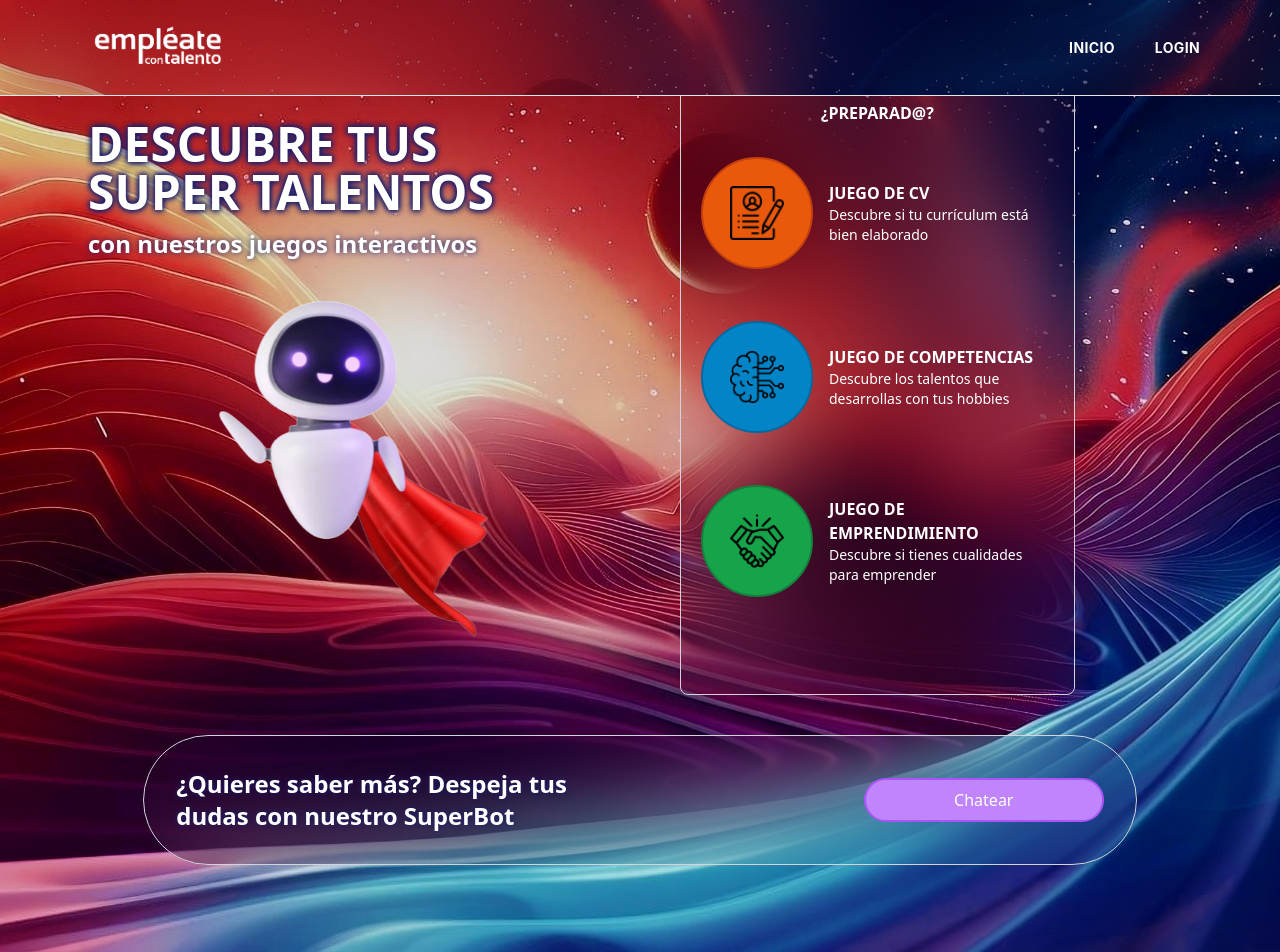
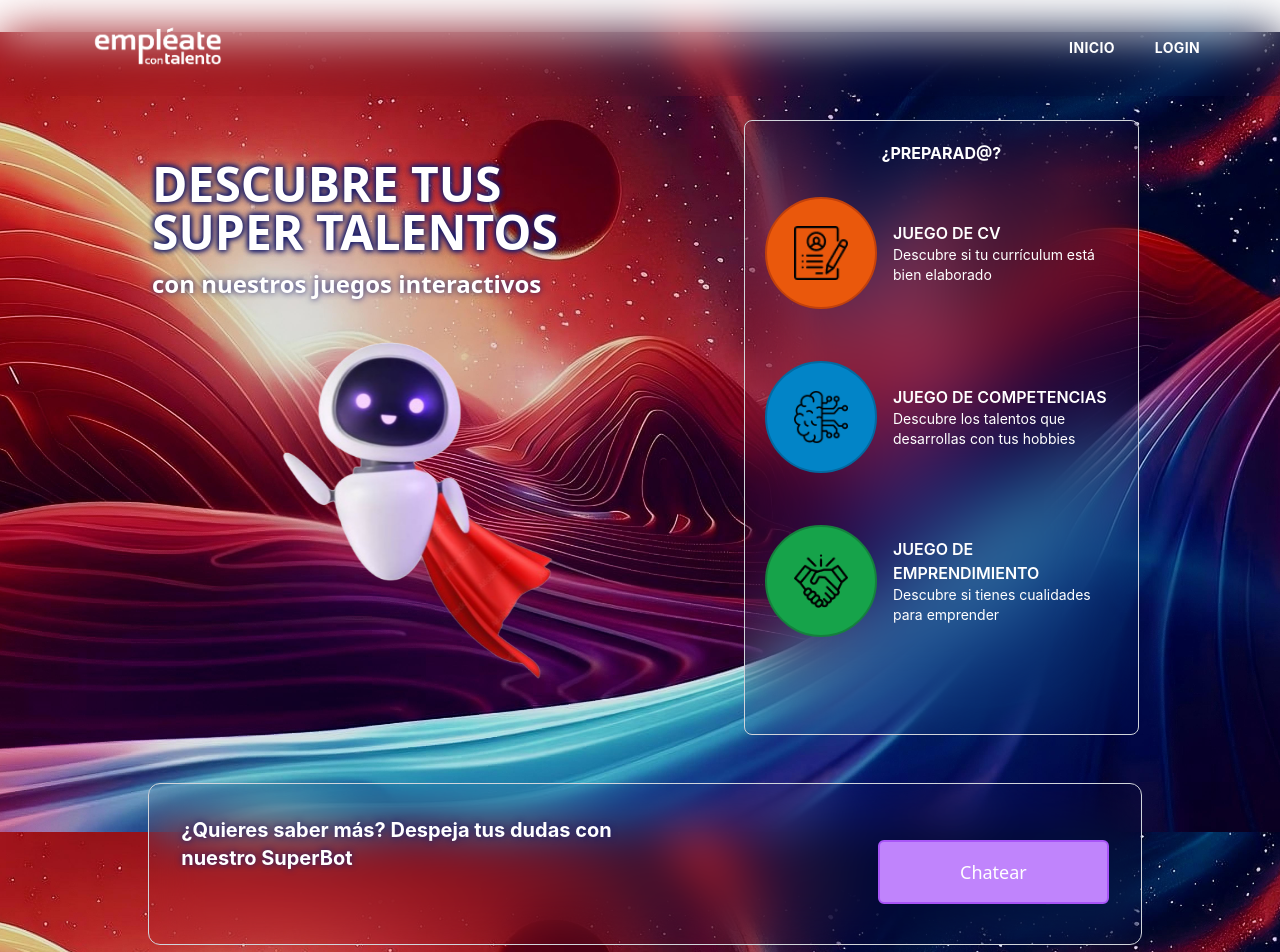
Before and after one commit to Isarok/ChatBot_EmplaeteConTalento, a React (Vite) app: page / in a window 1280 px wide. Shown: the top 952 px of the page. Built offline with nearby package versions, Linux system fonts and the light colour scheme; what react-chatbot-kit would draw is missing.

Commit message:
feature/desing_add-some-styles-home-componets-and-nav

```diff
--- a/src/Components/ChatBotBtn/index.tsx
+++ b/src/Components/ChatBotBtn/index.tsx
@@ -1,14 +1,18 @@
 const ChatBtn = () => {
   return (
-    <section className="flex justify-center">
-      <div className="custom-width font-sans p-8 backdrop-blur-2xl flex flex-col rounded-full border border-gray-300">
-        <div className="flex flex-col lg:flex-row lgl:flex-row justify-between items-center gap-5">
-          <p className="lg:text-left lgl:text-left max-w-md text-2xl font-sans font-bold text-white"
+    <section className="flex flex-col gap-3 pt-5 py-[8vh] ml-[-55px] w-80 justify-center items-center
+    md:w-full md:justify-center md:items-center md:ml-0 md:m-2
+    lg:w-full lg:ml-[-59px] lg:p-0 lg:py-0 ">
+      <div className="w-full custom-width backdrop-blur-xl flex flex-col rounded-xl border border-gray-300">
+        <div className="flex flex-col justify-between items-center p-8
+        md:p-4 md: md:space-y-4 md:justify-between md:
+        lg:flex-row lg:p-8">
+          <p className="md:text-xl md:mb-10 lg:text-left xl:text-left max-w-md text-lg mb-5 font-bold text-white"
             style={{ textShadow: '0 0 6px #1A1E6B' }}>
             ¿Quieres saber más? Despeja tus dudas con nuestro SuperBot
           </p>
           <button
-            className="text-md font-sans bg-purple-400 hover:bg-purple-500 text-white p-2 rounded-full lg:w-auto lgl:w-60 border-2 border-purple-500"
+            className="text-md font-sans bg-purple-400 hover:bg-purple-500 text-white p-4 px-20 rounded-md md:text-lg lg:w-auto  border-2  border-purple-500"
             onClick={() => window.location.href = '/chatbot'}
           >
             Chatear
--- a/src/Components/GameCategories/index.tsx
+++ b/src/Components/GameCategories/index.tsx
@@ -5,7 +5,7 @@ import { Link } from "react-router-dom";
 
 const Games = () => {
   return (
-    <section className="font-sans lgl:w-1/3 lg:w-1/2 backdrop-blur-2xl pt-5 flex flex-col rounded-lg border border-gray-300">
+    <section className="lg:w-1/3 backdrop-blur-2xl pt-5 flex flex-col rounded-lg border border-gray-300">
       <div className="flex flex-col gap-3">
         <h1 className="text-center font-bold">¿PREPARAD@?</h1>
         <div className="flex lgl:flex-row lg:flex-row md:flex-row flex-col items-center sm:items-center sm:justify-start p-5">
--- a/src/Components/Nav/index.tsx
+++ b/src/Components/Nav/index.tsx
@@ -3,7 +3,7 @@ import { Link } from "react-router-dom";
 import { FaTimes } from "react-icons/fa";
 import { CiMenuBurger } from "react-icons/ci";
 import Logo from "../../assets/LOGO.png";
-import backgroundImage from "../../assets/BackgroundImg.jpeg";
+
 import { getCurrentUser, logout } from "../../services/auth.service";
 
 const Navbar = () => {
@@ -16,18 +16,17 @@ const Navbar = () => {
 
   return (
     <>
-      <div className="w-full h-24 fixed top-0 z-50 backdrop-blur-2xl transition-colors mx-auto flex justify-between items-center border-b-[1px] px-20">
+      <div className="w-full h-24 fixed top-0 z-50 backdrop-blur-xl  flex justify-between items-center  px-20">
         <button>
           <img
             src={Logo}
             alt="logo"
-            style={{ width: "160px", height: "auto", borderRadius: "15px" }}
             onClick={() => window.location.href = 'https://www.empleatecontalento.es/'}
-            className="cursor-pointer"
+            className="cursor-pointer w-40 h-auto border-1 border-gray-500"
           />
         </button>
         <div className="flex items-center">
-          <ul className="hidden mdl:inline-flex items-center gap-10">
+          <ul className="hidden md:inline-flex items-center gap-10">
             <li className="text-white tracking-wide hover:text-stone-300 text-sm font-bold transition cursor-pointer">
               <Link to="/home">INICIO</Link>
             </li>
@@ -82,13 +81,7 @@ const Navbar = () => {
           </div>
         )}
       </div>
-      <div
-        className="w-full h-24 top-0 z-40 backdrop-blur-2xl transition-colors mx-auto flex justify-between items-center border-b-[1px] px-20 absolute"
-        style={{
-          backgroundImage: `url(${backgroundImage})`,
-          backgroundSize: "cover",
-        }}
-      />
+
     </>
   );
 };
--- a/src/Components/RightBanner/index.tsx
+++ b/src/Components/RightBanner/index.tsx
@@ -4,7 +4,7 @@ import ChatBtn from "../ChatBotBtn";
 
 const Banner = () => {
   return (
-    <section className="w-full items-center text-white">
+    <section className="w-full justify-center h-auto lg:mt-10 lg:ml-16 items-center text-white">
       <div className="flex flex-col xl:flex-row lgl:flex-row lg:flex-row gap-10">
         <LeftBanner />
         <GameCategories />
```
